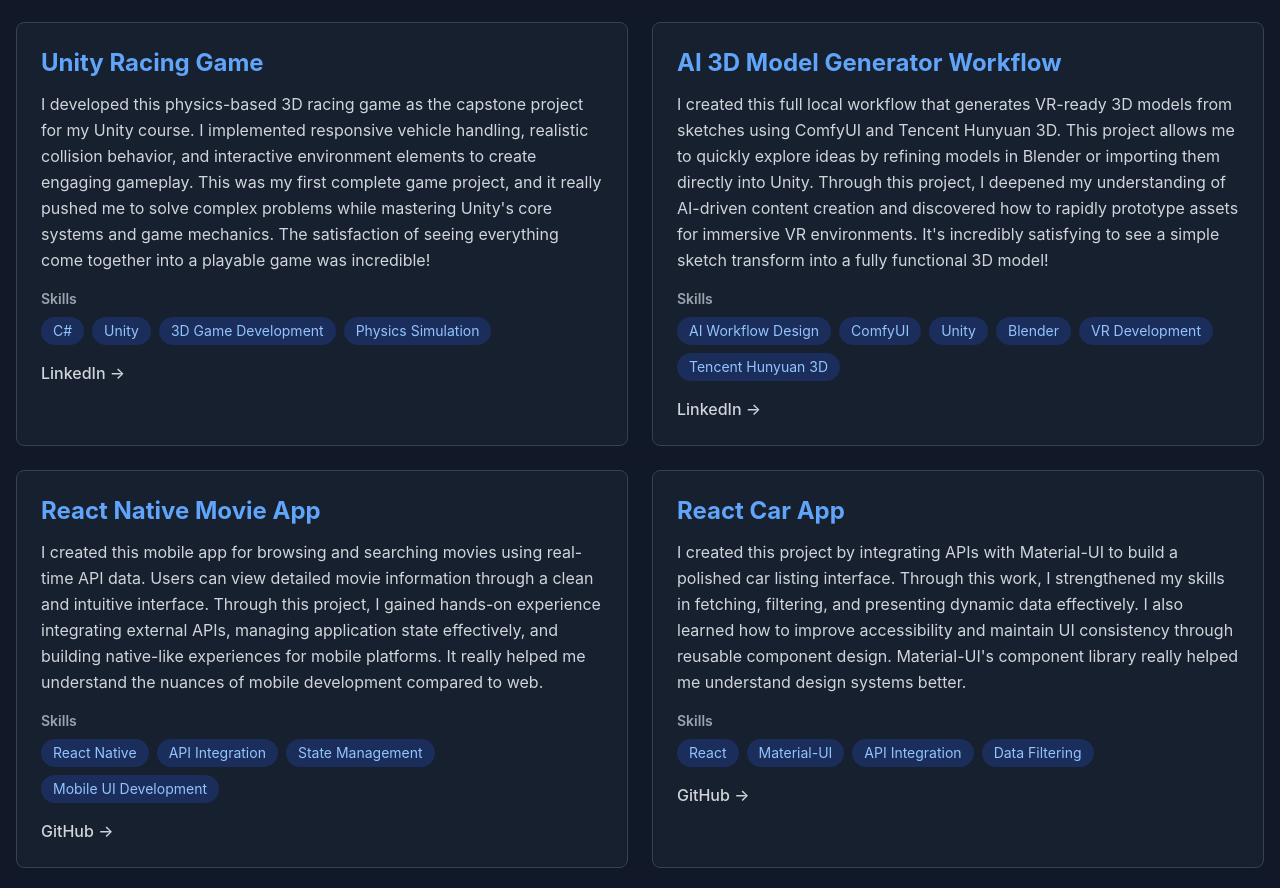
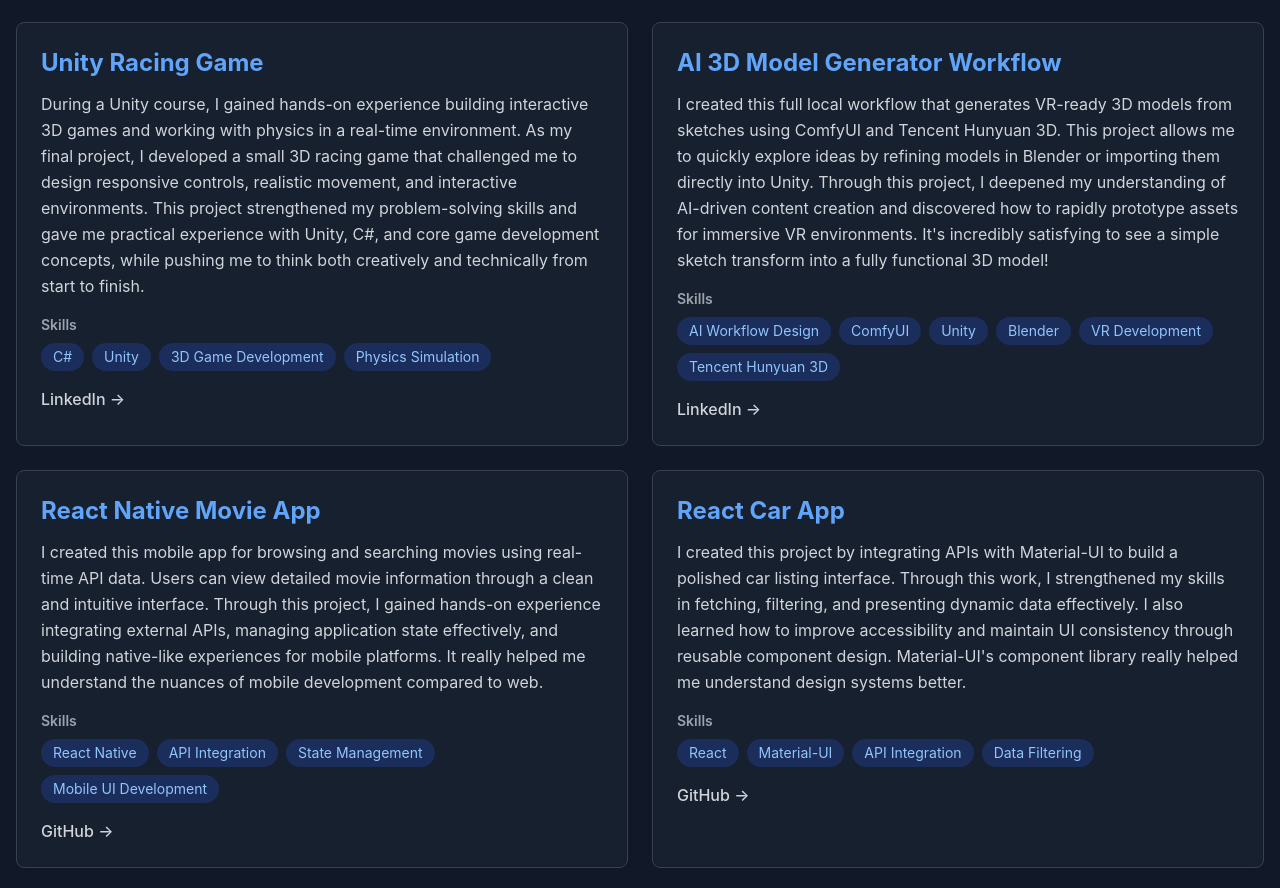
Before and after one commit to qian-27/my-portfolio, a React (Create React App) app: page / in a window 1280 px wide. Shown: the part 1492-2380 px from the top of the page. Built offline with nearby package versions, Linux system fonts and the light colour scheme.

Commit message:
Update content

```diff
--- a/src/data/projectsData.js
+++ b/src/data/projectsData.js
@@ -20,7 +20,7 @@
   },
   {
     title: "Unity Racing Game",
-    description: "I developed this physics-based 3D racing game as the capstone project for my Unity course. I implemented responsive vehicle handling, realistic collision behavior, and interactive environment elements to create engaging gameplay. This was my first complete game project, and it really pushed me to solve complex problems while mastering Unity's core systems and game mechanics. The satisfaction of seeing everything come together into a playable game was incredible!",
+    description: "During a Unity course, I gained hands-on experience building interactive 3D games and working with physics in a real-time environment. As my final project, I developed a small 3D racing game that challenged me to design responsive controls, realistic movement, and interactive environments. This project strengthened my problem-solving skills and gave me practical experience with Unity, C#, and core game development concepts, while pushing me to think both creatively and technically from start to finish.",
     tech: ["C#", "Unity", "3D Game Development", "Physics Simulation"],
     linkedin: "https://www.linkedin.com/feed/update/urn:li:activity:7289668121706070018/"
   },
```
